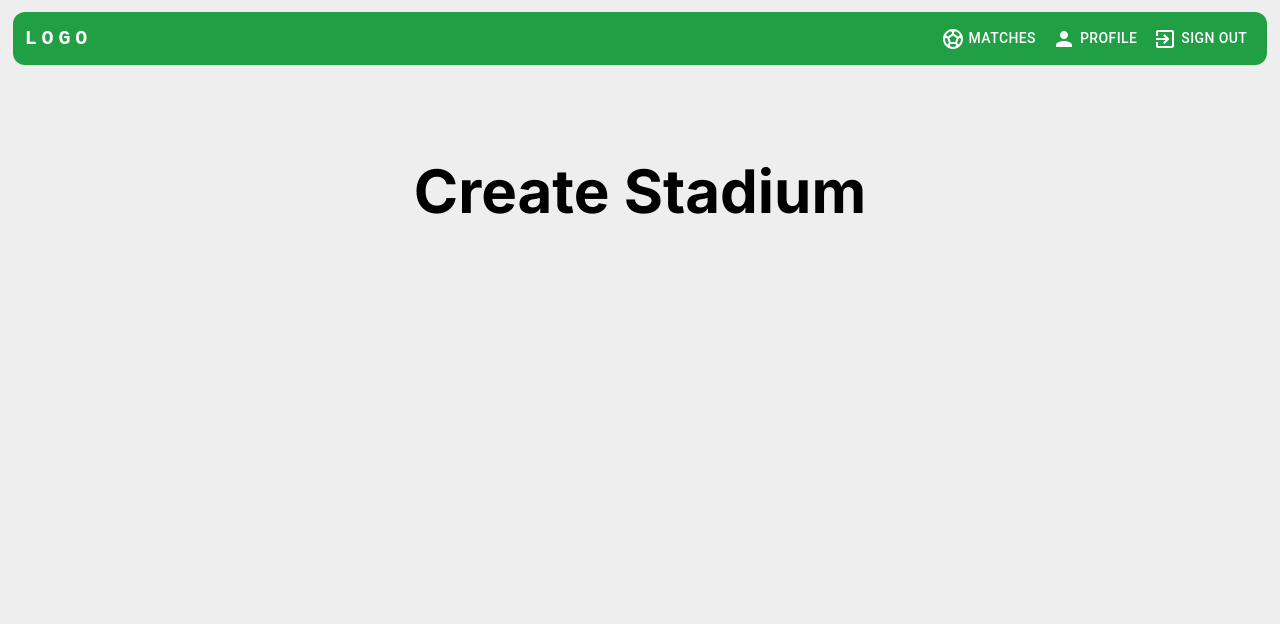
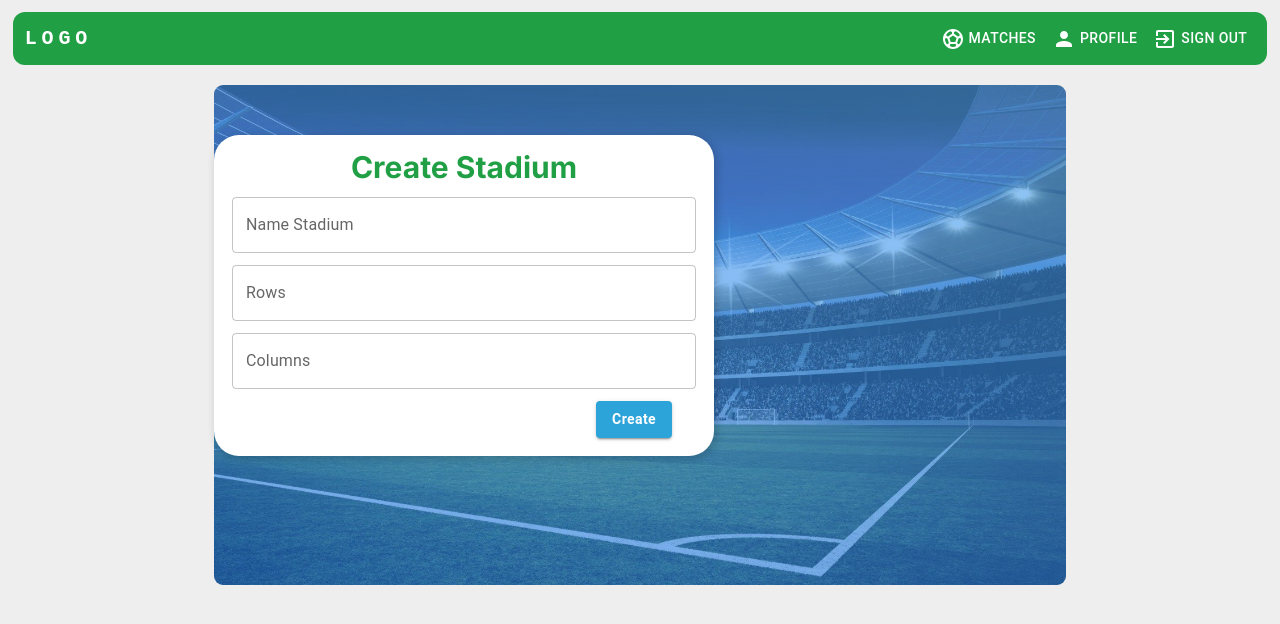
Before and after one commit to BeshoyMorad/EPL-Match-Reservation, a Next.js app: page /stadium/create in a window 1280 px wide. Shown: the top 624 px of the page. Built offline with nearby package versions, Linux system fonts and the light colour scheme.

Commit message:
add create staduim

```diff
--- a/app/profile/page.tsx
+++ b/app/profile/page.tsx
@@ -75,7 +75,7 @@ export default function Profile() {
           background:
             "linear-gradient(195deg, rgba(73, 163, 241, 0.6), rgba(26, 115, 232, 0.6)) 50% center / cover, url(/images/staduim.jpg) transparent",
           borderRadius: "9px",
-          height: " 200px",
+          height: " 600px",
           width: " 100%",
           backgroundPosition: "center",
           backgroundSize: "cover",
@@ -88,7 +88,7 @@ export default function Profile() {
           width: "100%",
           maxWidth: "1000px",
           background: "white",
-          marginTop: "-100px",
+          marginTop: "-550px",
           position: "relative",
           boxShadow: "2px 2px 10px rgba(0, 0, 0, 0.2)",
           borderRadius: "25px",
--- a/app/stadium/create/page.tsx
+++ b/app/stadium/create/page.tsx
@@ -1,7 +1,133 @@
+"use client";
+
+import {
+  Box,
+  Container,
+  TextField,
+  MenuItem,
+  InputLabel,
+  Button,
+} from "@mui/material";
+import { stadiumSchema } from "@/prisma/schemas/Stadium";
+import { useFormik } from "formik";
+import { useState } from "react";
+
+interface Stadium{
+  name: string,
+  rows: number|null,
+  cols:number|null,
+}
 export default function CreateStadium() {
+
+  let stadium: Stadium = {
+    name: "",
+    rows: null,
+    cols: null,
+  };
+  const formik = useFormik({
+    initialValues: stadium,
+    validationSchema: stadiumSchema,
+    async onSubmit(values) {
+      console.log(values);
+    },
+  });
+
   return (
-    <main className="flex min-h-screen flex-col items-center justify-between p-24">
-      <h1 className="text-6xl font-bold">Create Stadium</h1>
-    </main>
+    <Container
+      className="flex justify-center items-center flex-col "
+      sx={{
+        margin: "20px auto",
+        justifyContent: "center",
+        alignItems: "center",
+        position: "relative",
+      }}
+      maxWidth="md"
+    >
+      <Box
+        sx={{
+          background:
+            "linear-gradient(195deg, rgba(73, 163, 241, 0.6), rgba(26, 115, 232, 0.6)) 50% center / cover, url(/images/staduim.jpg) transparent",
+          borderRadius: "9px",
+          height: " 500px",
+          width: " 100%",
+          backgroundPosition: "center",
+          backgroundSize: "cover",
+          backgroundRepeat: "no-repeat",
+          position: "relative",
+        }}
+      ></Box>
+      <Box
+        sx={{
+          width: "100%",
+          maxWidth: "500px",
+          background: "white",
+          marginTop: "-450px",
+          position: "relative",
+          boxShadow: "2px 2px 10px rgba(0, 0, 0, 0.2)",
+          borderRadius: "25px",
+          padding: "6px 18px",
+        }}
+      >
+        <h1 className="text-center text-3xl text-[var(--main-color)] font-bold mt-2 ">
+          Create Stadium
+        </h1>
+        <form onSubmit={formik.handleSubmit}>
+          <div className="flex justify-center items-start gap-5 mt-3">
+            <TextField
+              fullWidth
+              label="Name Stadium"
+              id="name"
+              name="name"
+              value={formik.values.name}
+              onChange={formik.handleChange}
+              error={formik.touched.name && Boolean(formik.errors.name)}
+              helperText={formik.touched.name && formik.errors.name}
+            />
+          </div>
+          <div className="flex justify-center items-start gap-5 mt-3">
+            <TextField
+              type="number"
+              fullWidth
+              label="Rows"
+              id="rows"
+              name="rows"
+              value={formik.values.rows}
+              onChange={formik.handleChange}
+              error={formik.touched.rows && Boolean(formik.errors.rows)}
+              helperText={formik.touched.rows && formik.errors.rows}
+            />
+          </div>
+          <div className="flex justify-center items-start gap-5 mt-3">
+            <TextField
+              type="number"
+              fullWidth
+              label="Columns"
+              id="cols"
+              name="cols"
+              value={formik.values.cols}
+              onChange={formik.handleChange}
+              error={formik.touched.cols && Boolean(formik.errors.cols)}
+              helperText={formik.touched.cols && formik.errors.cols}
+            />
+          </div>
+          <div className="flex gap-2  items-center justify-end py-3">
+            <Button
+              type="submit"
+              sx={{
+                backgroundColor: "var(--secondary-color) !important",
+                fontWeight: "bold",
+                fontSize: "14px",
+                marginRight: "24px",
+                textTransform: "capitalize",
+              }}
+              variant="contained"
+              color="success"
+            >
+              Create
+            </Button>
+          </div>
+        </form>
+      </Box>
+    </Container>
   );
 }
--- /dev/null
+++ b/prisma/schemas/Stadium.ts
@@ -0,0 +1,20 @@
+import * as yup from "yup";
+
+export const stadiumSchema = yup.object().shape({
+  name: yup
+    .string()
+    .required("Name is required")
+    .min(5, "Stadium name is too short"),
+  rows: yup
+    .number()
+    .typeError("Number of rows must be a valid number")
+    .positive("Number of rows must be a positive number")
+    .integer("Number of rows must be an integer")
+    .required("Number of rows is required"),
+  cols: yup
+    .number()
+    .typeError("Number of columns must be a valid number")
+    .positive("Number of columns must be a positive number")
+    .integer("Number of columns must be an integer")
+    .required("Number of columns is required"),
+});
```
